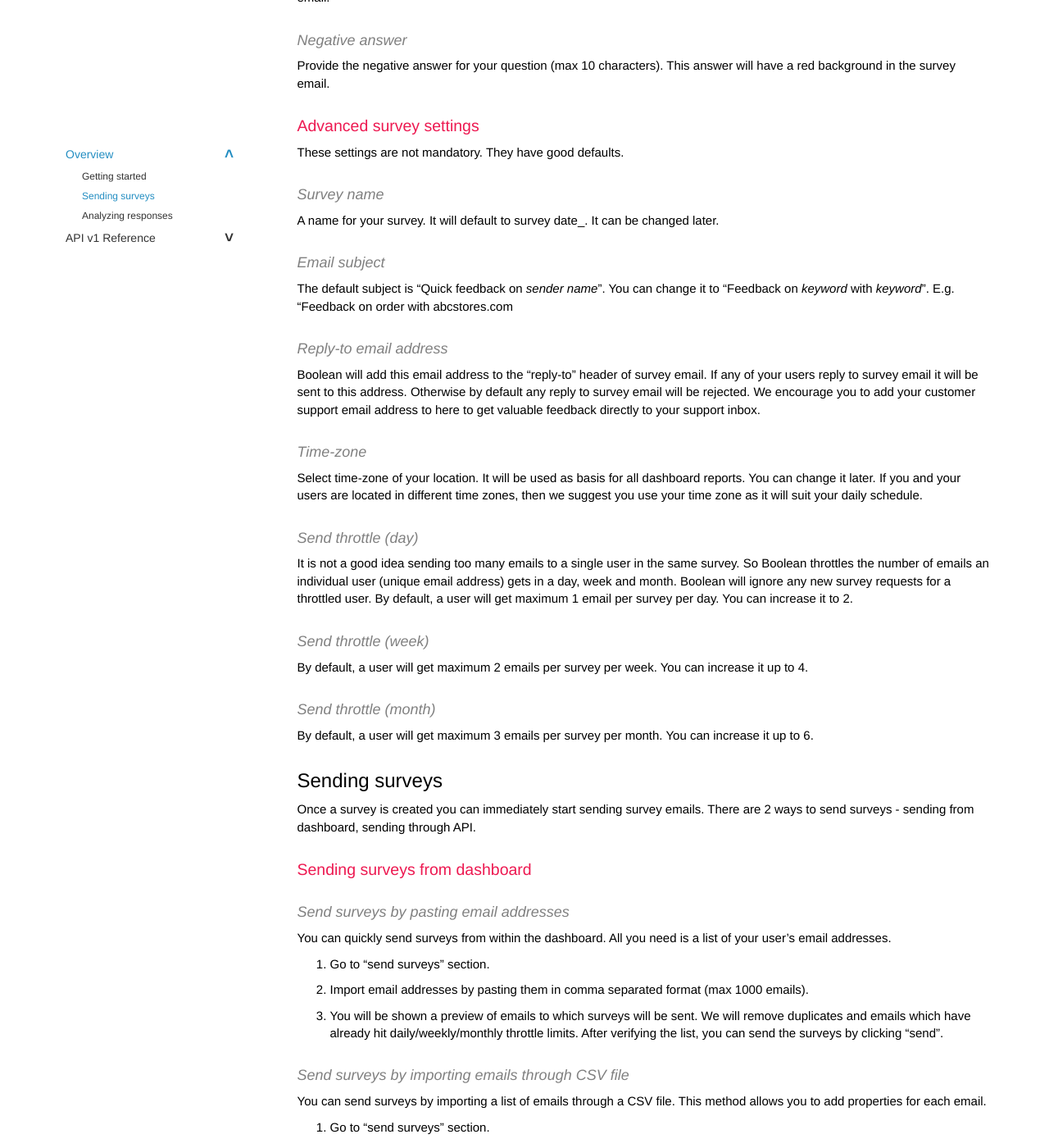
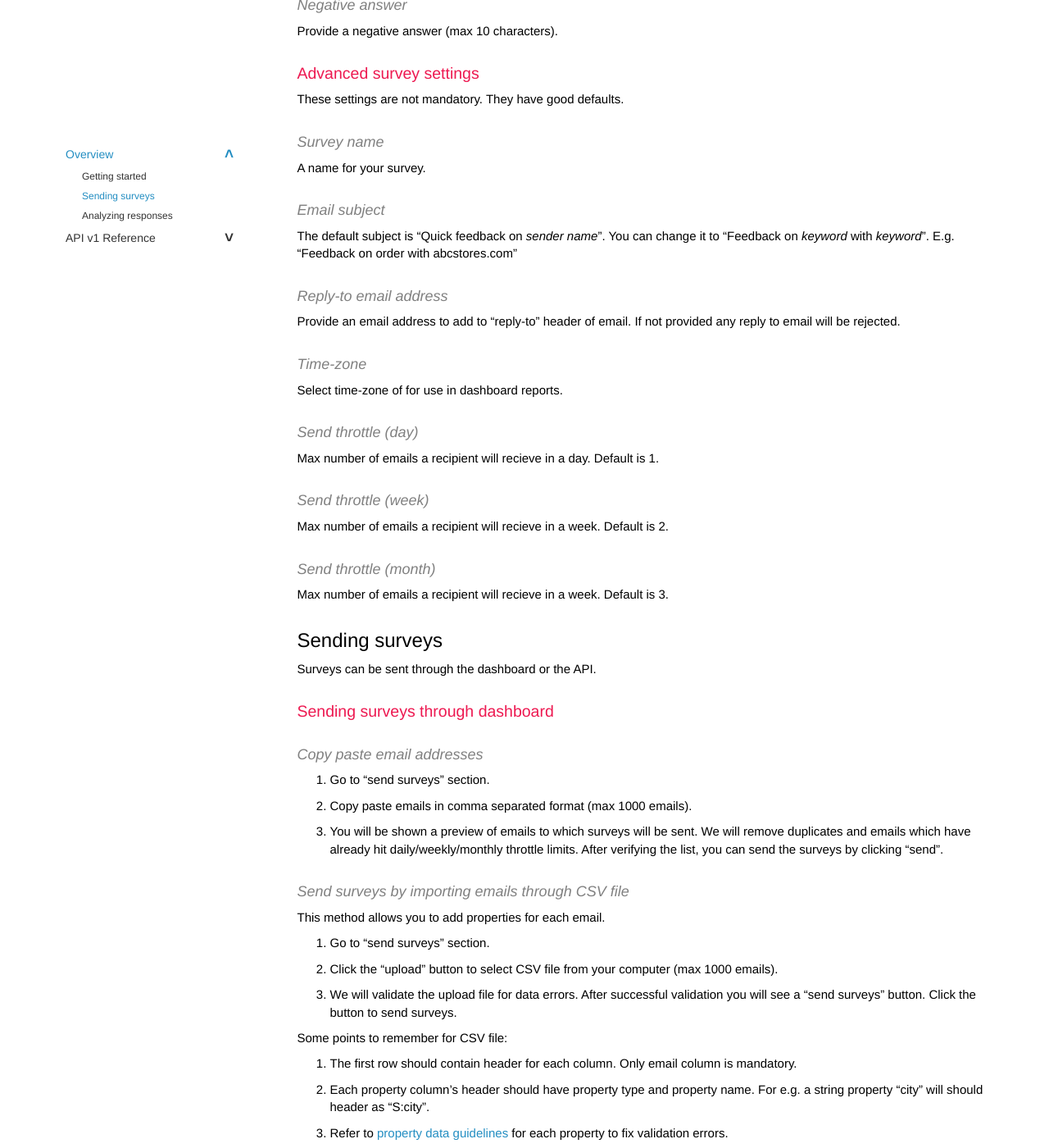
Before and after one commit to booleanapp/docs, a Jekyll site: the page built from pages/overview/send_surveys.md, in a window 1280 px wide and 1400 px high, scrolled down 1334 px. Shown: the whole window at 82% size. Built offline with Jekyll 4.4.1, drawn with Linux system fonts in a browser that asks for light colours; some of the changed text lies outside the part shown.

Commit message:
Improved content.

```diff
--- a/pages/overview/send_surveys.md
+++ b/pages/overview/send_surveys.md
@@ -8,27 +8,27 @@
 
 ### Basic survey settings
 
-You will need to provide the following minimum settings to create a survey.
+Provide the following minimum settings to create a survey.
 
 #### Sender name
 
-Provide a name for your product/service. It is used in email sender name, subject and “alt text” of logo in email. Default email subject is “Quick feedback on _sender name_”.
+Provide a name to use for sender name of email.
 
 #### Sender logo
 
-Upload a easily identifiable logo of your product/service. It will be used in the header section of survey email.
+Provide a logo to add to the top of email.
 
 #### Survey question
 
-Provide the question to ask your users (max 60 characters).
+Provide the survey question (max 60 characters).
 
 #### Positive answer
 
-Provide the positive answer for your question (max 10 characters). This answer will have a green background in the survey email.
+Provide a positive answer (max 10 characters).
 
 #### Negative answer
 
-Provide the negative answer for your question (max 10 characters). This answer will have a red background in the survey email.
+Provide a negative answer (max 10 characters).
 
 ### Advanced survey settings
 
@@ -36,57 +36,56 @@
 
 #### Survey name
 
-A name for your survey. It will default to survey date_. It can be changed later.
+A name for your survey.
 
 #### Email subject
 
-The default subject is “Quick feedback on _sender name_”. You can change it to “Feedback on _keyword_ with _keyword_”. E.g. “Feedback on order with abcstores.com
+The default subject is “Quick feedback on _sender name_”. You can change it to “Feedback on _keyword_ with _keyword_”. E.g. “Feedback on order with abcstores.com"
 
 #### Reply-to email address
 
-Boolean will add this email address to the “reply-to” header of survey email. If any of your users reply to survey email it will be sent to this address. Otherwise by default any reply to survey email will be rejected. We encourage you to add your customer support email address to here to get valuable feedback directly to your support inbox.
+Provide an email address to add to "reply-to" header of email. If not provided any reply to email will be rejected.
 
 #### Time-zone
 
-Select time-zone of your location. It will be used as basis for all dashboard reports. You can change it later. If you and your users are located in different time zones, then we suggest you use your time zone as it will suit your daily schedule.
+Select time-zone of for use in dashboard reports.
 
 #### Send throttle (day)
 
-It is not a good idea sending too many emails to a single user in the same survey. So Boolean throttles the number of emails an individual user (unique email address) gets in a day, week and month. Boolean will ignore any new survey requests for a throttled user. By default, a user will get maximum 1 email per survey per day. You can increase it to 2.
+Max number of emails a recipient will recieve in a day. Default is 1.
 
 #### Send throttle (week)
 
-By default, a user will get maximum 2 emails per survey per week. You can increase it up to 4.
+Max number of emails a recipient will recieve in a week. Default is 2.
 
 #### Send throttle (month)
 
-By default, a user will get maximum 3 emails per survey per month. You can increase it up to 6.
+Max number of emails a recipient will recieve in a week. Default is 3.
 
 ## Sending surveys
 
-Once a survey is created you can immediately start sending survey emails. There are 2 ways to send surveys - sending from dashboard, sending through API.
+Surveys can be sent through the dashboard or the API.
 
-### Sending surveys from dashboard
+### Sending surveys through dashboard
 
-#### Send surveys by pasting email addresses
+#### Copy paste email addresses
 
-You can quickly send surveys from within the dashboard. All you need is a list of your user’s email addresses.
 1.	Go to “send surveys” section.
-2.	Import email addresses by pasting them in comma separated format (max 1000 emails).
+2.	Copy paste emails in comma separated format (max 1000 emails).
 3.	You will be shown a preview of emails to which surveys will be sent. We will remove duplicates and emails which have already hit daily/weekly/monthly throttle limits. After verifying the list, you can send the surveys by clicking “send”.
 
 #### Send surveys by importing emails through CSV file
 
-You can send surveys by importing a list of emails through a CSV file. This method allows you to add properties for each email.
+This method allows you to add properties for each email.
 1.	Go to “send surveys” section.
-2. 	Click the "upload" button to select CSV file from your computer.
+2. 	Click the "upload" button to select CSV file from your computer (max 1000 emails).
 3. 	We will validate the upload file for data errors. After successful validation you will see a "send surveys" button. Click the button to send surveys.
 
 Some points to remember for CSV file:
 1. The first row should contain header for each column. Only email column is mandatory.
 2. Each property column's header should have property type and property name. For e.g. a string property "city" will should header as "S:city".
-3. You download a sample CSV file with headers for all survey properties by clicking "Download CSV template".
-4. Please refer [property data guidelines](/docs/v1_messages.html#property-data-types) for each property to fix validation errors. When a string property has number value use quotes.
+3. Refer to [property data guidelines](/docs/v1_messages.html#property-data-types) for each property to fix validation errors.
+4. When a string property has number value use quotes.
 
 
 ### Sending surveys through API
@@ -95,7 +94,7 @@
 
 ## Properties
 
-You can add key-value pair meta data about as “properties” of a survey. Boolean supports six different types of properties - Number, String, Number set, String set, Date and Boolean. The table below explains each type of property.
+Add properties to each recipient to segment responses. We support six different types of properties - Number, String, Number set, String set, Date and Boolean. You can add maximum of 50 unique properties per survey.
 
 |Property type|Examples|
 |-------------|--------|
@@ -106,8 +105,6 @@
 |Boolean|Returning customer (Yes or No)|
 |Date|Order date, delivery date|
 
-
-You can send a maximum of 50 unique properties per survey. Adding properties will allow you to segment responses and find reasons for negative feedback. Please read API documentation for detailed guide on sending properties.
 
 ### Auto captured properties
 
@@ -122,7 +119,7 @@
 
 ## Unsubscribes
 
-A user can opt to stop receiving surveys from all surveys of an account by clicking unsubscribe link in the email. You can also unsubscribe users from specific surveys in your account through the [/unsubscribes](/docs/v1_unsubscribes.html) endpoint in API.
+Recipients can opt-out of receiving surveys from an account by clicking unsubscribe link in footer of email. They can also opt-out of Boolean surveys completely using the opt-out form in our website. You can unsubscribe recipients from specific surveys in your account using the [API](/docs/v1_unsubscribes.html).
 
 ## Send limits
 
```
Also changed, not shown: index.md (+1 -1 lines).
